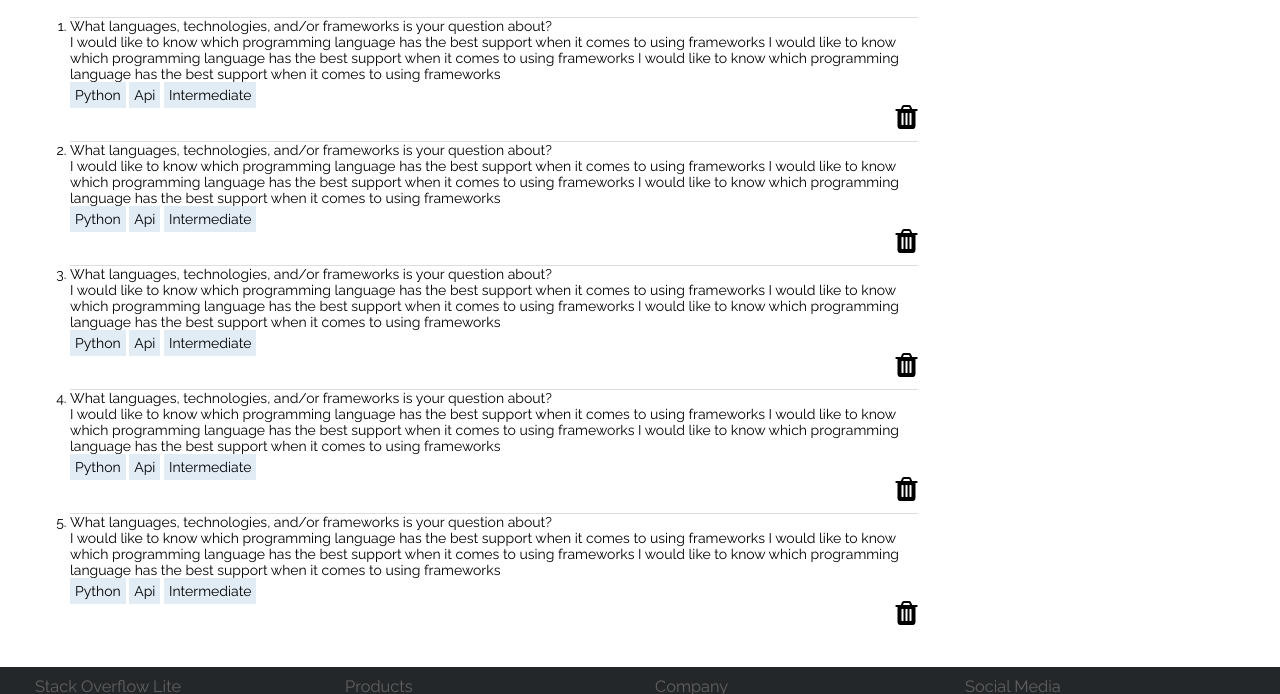
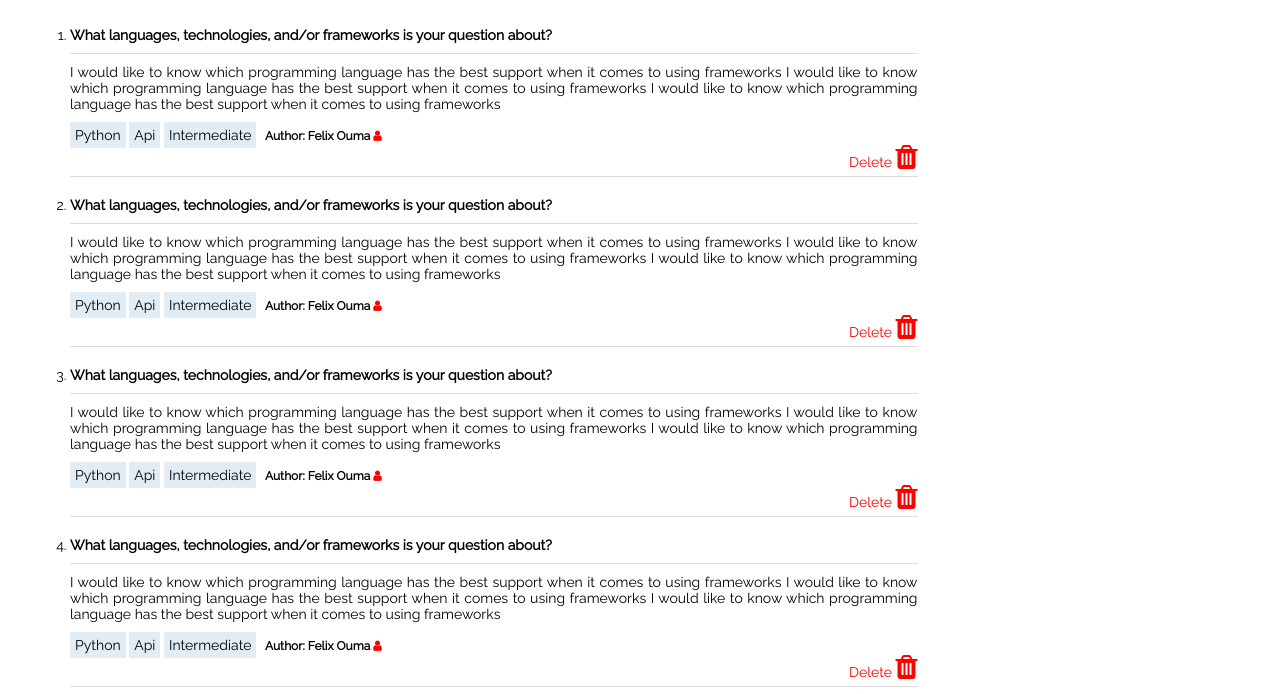
Before and after one commit to Felix45/StackOverflow-Lite, a plain HTML site: page deletequestion.html in a window 1280 px wide. Shown: the part 117-811 px from the top of the page. Drawn offline with Linux system fonts and the light colour scheme.

Commit message:
[finishes #162670689] Finished styling the deletequestion.html page

```diff
--- a/deletequestion.html
+++ b/deletequestion.html
@@ -55,7 +55,7 @@
 		 <div class="question">
 		 	<div class="column-lg-9 column-md-9 column-sm-9 col-xs-12">
 		 		<div class="row">
-		 				<h3> Delete a Question <a href="" id="post_question"><span class="fa fa-edit fa-lg"></span> Ask Question </a></h3>
+		 				<h3> Delete a Question <a href="questions.html" id="post_question"><span class="fa fa-edit fa-lg"></span> Ask Question </a></h3>
 		 		</div>
 
 				<div class="row">
@@ -64,82 +64,101 @@
 
 						 <ol class="">
 						     <li class="question-item">
-						     	 <p>
+						     	 <h4>
 										 What languages, technologies, and/or frameworks is your question about?
 
-								 </p>
+								 </h4>
+								 <div class="question-description">
 						     			I would like to know which programming language has the best support when it comes to using frameworks
 						     			I would like to know which programming language has the best support when it comes to using frameworks
 						      		I would like to know which programming language has the best support when it comes to using frameworks
+								 </div>
 								<div class="category-labels">
 		 			  				<a href="">Python</a> <a href="">Api</a> <a href="">Intermediate</a>
+		 			  				<a href="" class="question-author text-right">Author: Felix Ouma <span class="fa fa-user"></span></a>
 		 			  	 		</div>
 		 			  	 		<div class="text-right">
-		 			  	 	 		<a href=""><span class="fa fa-trash fa-2x"></span> </a>
+
+		 			  	 	 		<a href="">Delete <span class="fa fa-trash fa-2x"></span> </a>
 		 			  	 		</div>
 						     </li>
 
 						      <li class="question-item">
-						       <p>
+						        <h4>
 										 What languages, technologies, and/or frameworks is your question about?
 
-						 		</p>
+								 </h4>
+						       <div class="question-description">
 						     			I would like to know which programming language has the best support when it comes to using frameworks
 						     			I would like to know which programming language has the best support when it comes to using frameworks
 						      		I would like to know which programming language has the best support when it comes to using frameworks
+								 </div>
 								 <div class="category-labels">
 		 			  				<a href="">Python</a> <a href="">Api</a> <a href="">Intermediate</a>
+		 			  			<a href="" class="question-author text-right">Author: Felix Ouma <span class="fa fa-user"></span></a>
 		 			  	 		 </div>
 		 			  	 		<div class="text-right">
-		 			  	 	 		<a href=""><span class="fa fa-trash fa-2x"></span> </a>
+		 			  	 	 		<a href="">Delete <span class="fa fa-trash fa-2x"></span> </a>
 		 			  	 		</div>
 						     </li>
 
 						      <li class="question-item">
-						       <p>
+						       <h4>
 										 What languages, technologies, and/or frameworks is your question about?
 
-						 		</p>
+								 </h4>
+						     <div class="question-description">
 						     			I would like to know which programming language has the best support when it comes to using frameworks
 						     			I would like to know which programming language has the best support when it comes to using frameworks
 						      		I would like to know which programming language has the best support when it comes to using frameworks
+								 </div>
 								<div class="category-labels">
 		 			  				<a href="">Python</a> <a href="">Api</a> <a href="">Intermediate</a>
+		 			  				<a href="" class="question-author text-right">Author: Felix Ouma <span class="fa fa-user"></span></a>
 		 			  	 		</div>
 		 			  	 		<div class="text-right">
-		 			  	 	 		<a href=""><span class="fa fa-trash fa-2x"></span> </a>
+
+		 			  	 	 		<a href="">Delete <span class="fa fa-trash fa-2x"></span> </a>
 		 			  	 		</div>
 						     </li>
 
 						      <li class="question-item">
-						       <p>
+						       <h4>
 										 What languages, technologies, and/or frameworks is your question about?
 
-						 		</p>
+								 </h4>
+						     <div class="question-description">
 						     			I would like to know which programming language has the best support when it comes to using frameworks
 						     			I would like to know which programming language has the best support when it comes to using frameworks
 						      		I would like to know which programming language has the best support when it comes to using frameworks
+								 </div>
 								<div class="category-labels">
 		 			  				<a href="">Python</a> <a href="">Api</a> <a href="">Intermediate</a>
+		 			  				<a href="" class="question-author text-right">Author: Felix Ouma <span class="fa fa-user"></span></a>
 		 			  	 		</div>
 		 			  	 		<div class="text-right">
-		 			  	 	 		<a href=""><span class="fa fa-trash fa-2x"></span> </a>
+
+		 			  	 	 		<a href="">Delete <span class="fa fa-trash fa-2x"></span> </a>
 		 			  	 		</div>
 						     </li>
 
 						      <li class="question-item">
-						       <p>
+						       <h4>
 										 What languages, technologies, and/or frameworks is your question about?
 
-						 		</p>
+								 </h4>
+						     <div class="question-description">
 						     			I would like to know which programming language has the best support when it comes to using frameworks
 						     			I would like to know which programming language has the best support when it comes to using frameworks
 						      		I would like to know which programming language has the best support when it comes to using frameworks
+								 </div>
 								<div class="category-labels">
 		 			  				<a href="">Python</a> <a href="">Api</a> <a href="">Intermediate</a>
+		 			  				<a href="" class="question-author text-right">Author: Felix Ouma <span class="fa fa-user"></span></a>
 		 			  	 		</div>
 		 			  	 		<div class="text-right">
-		 			  	 	 		<a href=""><span class="fa fa-trash fa-2x"></span> </a>
+
+		 			  	 	 		<a href="">Delete <span class="fa fa-trash fa-2x"></span> </a>
 		 			  	 		</div>
 						     </li>
 
--- a/styles/style.css
+++ b/styles/style.css
@@ -264,9 +264,34 @@ div.header{margin:0;}
 	padding: 10px 0;
 	font-weight: normal;
 	border-top: 1px solid #ddd;
+}
+.delete-header .question-item{
+  border-top:none;
+}
+.delete-header .question-item h4{
+	padding:10px 0;
+	border-bottom: 1px solid #ddd;
+}
+.delete-header .question-item .question-description{
+	padding:10px 0;
+	text-align: justify;
 
 }
 
+.delete-header .question-item .text-right {
+	padding-bottom: 5px;
+	border-bottom:1px solid #ddd;
+}
+.delete-header .question-item .text-right a , .delete-header .question-item .text-right span{
+	color: red;
+}
+.delete-header .question-item .category-labels a.question-author{
+	background-color: #fff;
+	text-align: right;
+	font-size: 12px;
+	border:none;
+	font-weight:bold;
+}
 
 .footer .topic-header{
 	padding-right: 40px;
```
Lines whose indentation alone changed are shown as unchanged.
